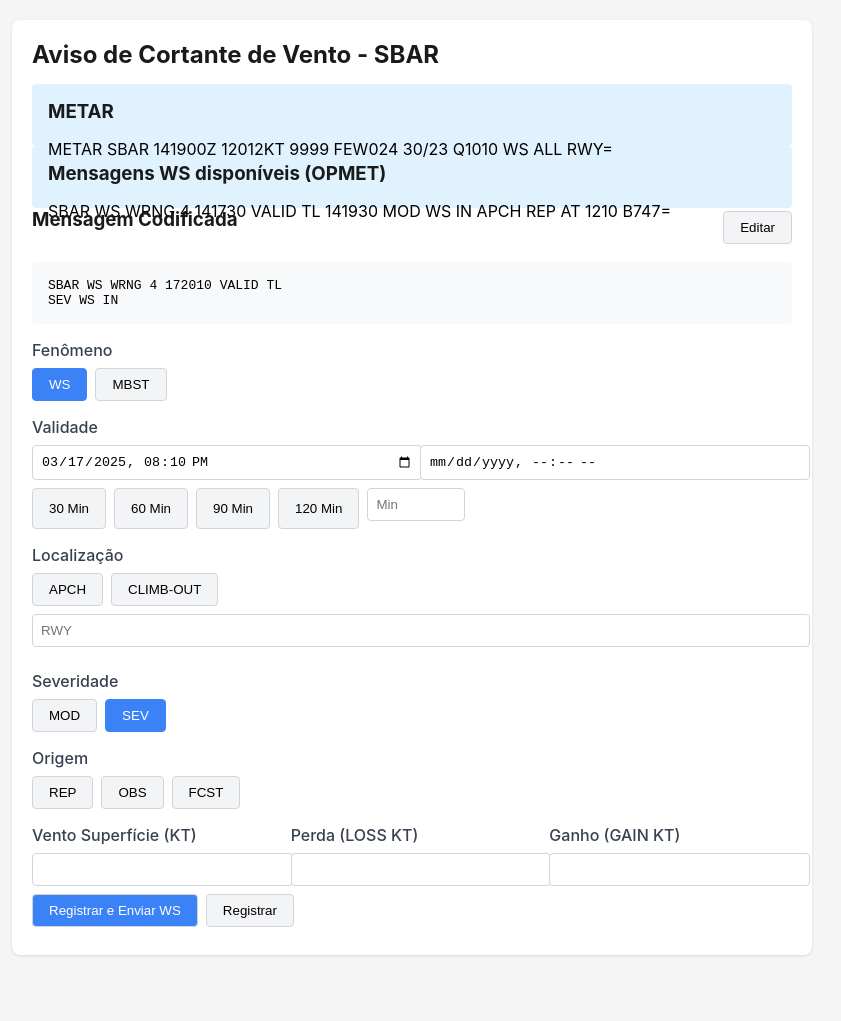
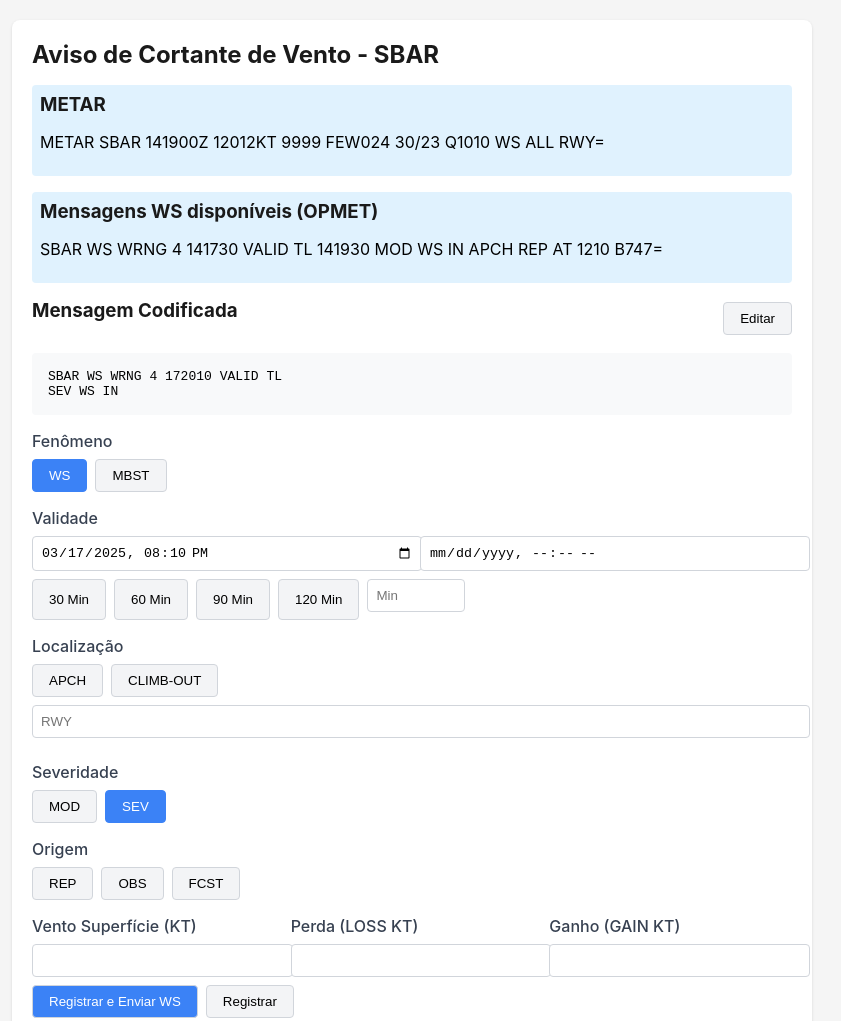
Before and after one commit to reinaldo-rab/telaws, a plain HTML site: page index.html in a window 1280 px wide. Shown: the top 1021 px of the page, without its empty margins (228-1069 px from the left). Before the commit the page ends 975 px from the top, so only its background shows below. Drawn offline with Linux system fonts and the light colour scheme.

Commit message:
Update index.html

```diff
--- a/index.html
+++ b/index.html
@@ -91,10 +91,10 @@
 
         .info-box {
             background-color: #e0f2fe;
-            padding: 1rem;
+            padding: 0.5rem;
             border-radius: 4px;
-            margin: 0;
-            height: 30px;
+            margin: 1rem 0;
+
         }
 
         button.active {
```
